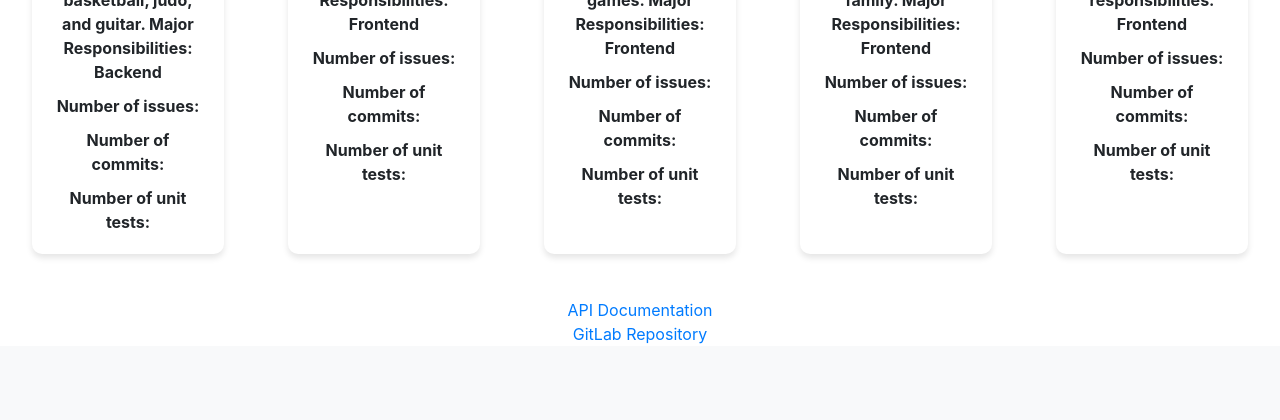
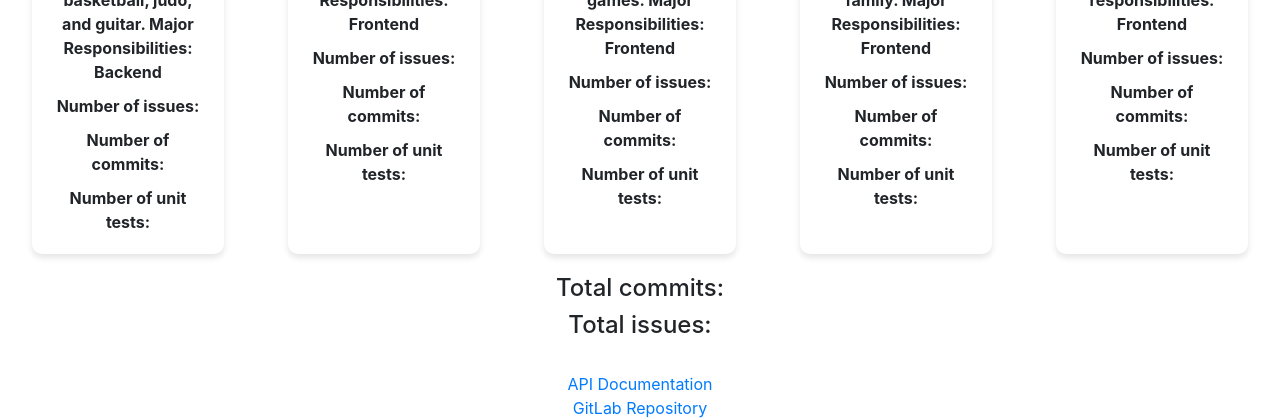
Before and after one commit to shreyanak/stormshelters, a Python web app: template templates/about.html in a window 1280 px wide. Shown: the part 686-1106 px from the top of the page. Before the commit the page ends 1030 px from the top, so only its background shows below. Run offline with Jinja, Linux system fonts and the light colour scheme; the template is opened without the code that fills it, so the values that code supplies are empty.

Commit message:
attempt at adding total commits/issues

```diff
--- a/templates/about.html
+++ b/templates/about.html
@@ -148,6 +148,8 @@
         commit_names = ["Aaron Kulkarni", "Shreya Nakka", "Rohit Chawla", "jrsmith0", "Adriana Reyes"]
 
         async function fetchAndUpdateContributorData() {
+            let total_commits = 0;
+            let total_issues = 0;
             for (var i = 0; i < contributor_data.length; i++) {
                 const contributorName = contributor_data[i];
 
@@ -162,6 +164,7 @@
 
                 const issuesTextElement = document.getElementById(`issues_${contributorName}`);
                 issuesTextElement.textContent = `Number of issues: ${issuesData.length}`;
+                total_issues += $issuesData.length;
 
 
                 // scrape commits
@@ -175,6 +178,7 @@
                 for (const commit of commitsData) {
                     if (commit.author_name === commit_names[i]) {
                         count++
+                        total_commits++;
                     }
                 }
 
@@ -193,12 +197,23 @@
 
                 const unitTestsTextElement = document.getElementById(`unitTests_${contributorName}`);
                 unitTestsTextElement.textContent = `Number of unit tests: 0`;
+
+                const totalCommitsText = document.getElementById(`total-commits`);
+                unitTestsTextElement.textContent = `Total commits: `;
+
+                const totalIssuesText = document.getElementById(`total-issues`);
+                unitTestsTextElement.textContent = `Total issues: `;
             }
         }
 
         fetchAndUpdateContributorData();
     </script>
 
+    <div class="statistics" style="justify-content: left;">
+        <h4 id="total-commits">Total commits: </h4>
+        <h4 id="total-issues">Total issues: </h4>
+
+    </div>
     <div class="center-text">
         <br>
         <a href="https://documenter.getpostman.com/view/29974721/2s9YJZ3jac">API Documentation</a>
```
